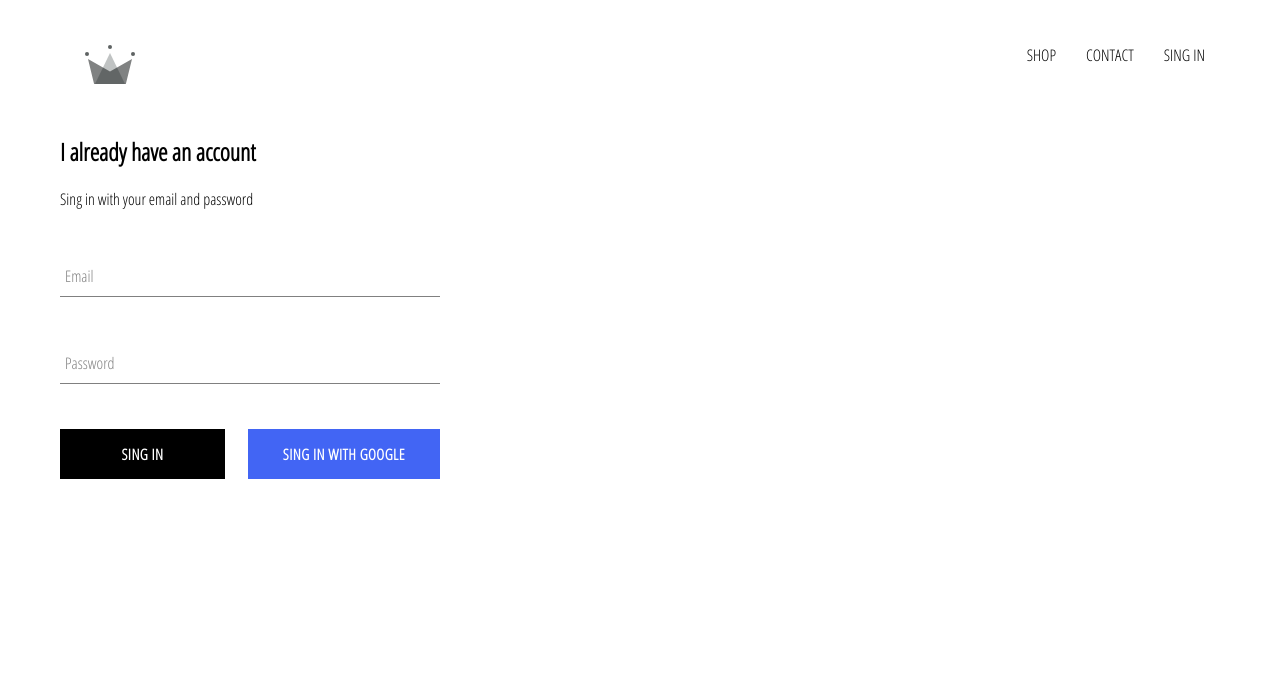
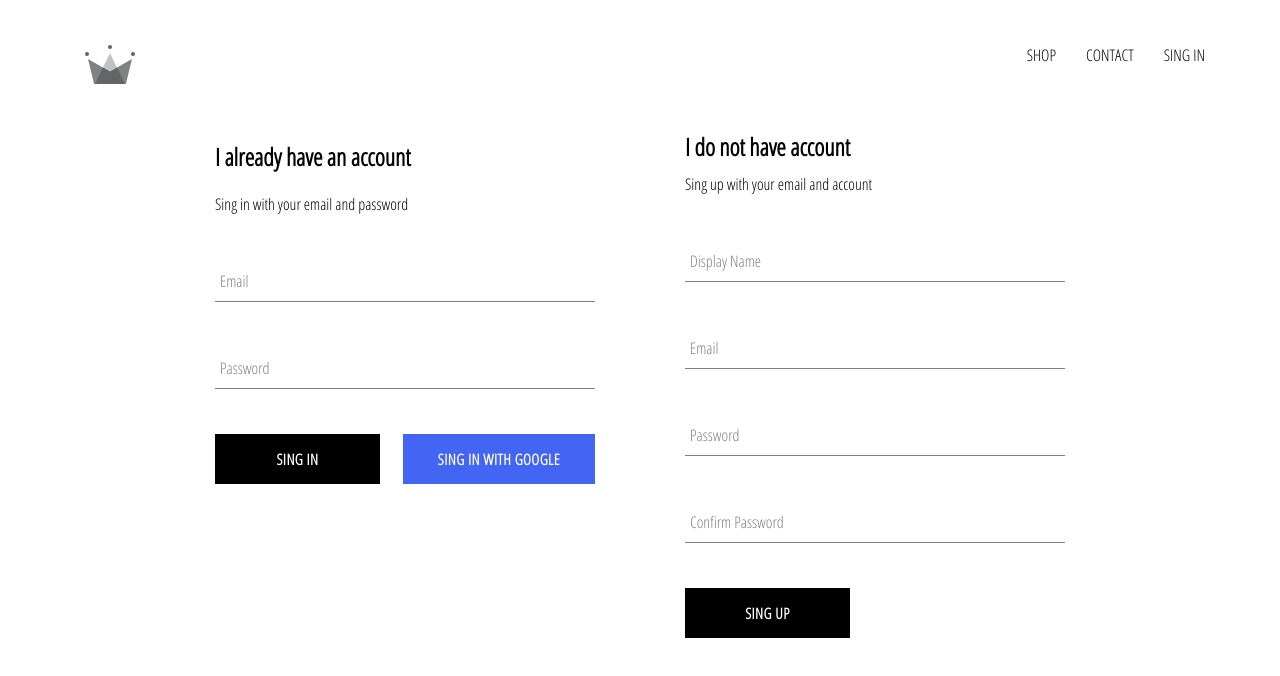
Before and after one commit to thiagoangelino/crwn-clothing, a React (Create React App) app: page /singin in a window 1280 px wide. Shown: the top 676 px of the page. Built offline with nearby package versions, Linux system fonts and the light colour scheme; no server answers.

Commit message:
implemented firebase utils, included ability to store autenticated users into our firestore database

```diff
--- a/src/App.js
+++ b/src/App.js
@@ -7,7 +7,7 @@
 import ShopPage from './pages/shop/shop.component'
 import SingInAndSingUp from './pages/sing-in-and-sing-up/sing-in-and-sing-up.component'
 import Header from './components/header/header.component'
-import { auth } from './firebase/firebase.utils'
+import { auth, createUserProfileDocument } from './firebase/firebase.utils'
 
 class App extends React.Component {
   constructor(){
@@ -20,11 +20,24 @@
   unsubscribeFromAuth = null;
 
   componentDidMount(){
-    this.unsubscribeFromAuth = auth.onAuthStateChanged( user =>{
-      this.setState({currentUser: user});
+    this.unsubscribeFromAuth = auth.onAuthStateChanged( async userAuth =>{
+      if(userAuth){
+        const userRef = await createUserProfileDocument(userAuth);
 
-      console.log(user);
-    } )
+        userRef.onSnapshot(snapShot => {
+          this.setState(
+            {
+              currentUser: {
+                id: snapShot.id,
+                ...snapShot.data()
+              }
+            }
+          )
+          console.log(this.state)
+        })
+      }
+      this.setState({currentUser: userAuth})
+    })
   }
 
   componentWillUnmount(){
@@ -37,7 +50,7 @@
                 <Switch>
                   <Route exact path='/' component={HomePage}/>
                   <Route exact path='/shop' component={ShopPage}/>
-                  <Route exact path='/singIn' component={SingInAndSingUp}/>
+                  <Route exact path='/singin' component={SingInAndSingUp}/>
 
                 </Switch>
               </div>
--- /dev/null
+++ b/src/components/sing-up/sing-up.component.jsx
@@ -0,0 +1,103 @@
+import React from 'react'
+
+import FormInput from '../form-input/form-input.component'
+import CustomButton from '../custom-button/custom-button.component'
+
+import { auth, createUserProfileDocument } from '../../firebase/firebase.utils'
+
+import './sing-up.styles.scss'
+
+class SingUp extends React.Component {
+    constructor(){
+        super();
+
+        this.state = {
+            displayName: '',
+            email: '',
+            password: '',
+            confirmPassword: ''
+        }
+    }
+
+    handleSubmit = async event => {
+        event.preventDefault();
+
+        const {displayName, email, password, confirmPassword} = this.state;
+
+        if(password !== confirmPassword){
+            //console.log("Password don't match!");
+            alert("Password don't match!");
+            return;
+        }
+
+        try{
+            const {user} = await auth.createUserWithEmailAndPassword( email, password);
+
+            await  createUserProfileDocument(user, {displayName})
+
+            this.setState({
+                displayName: '',
+                email: '',
+                password: '',
+                confirmPassword: ''
+            });
+
+        }catch(error){
+            console.log(error);
+
+        }
+    };
+
+    handleChange = event => {
+        const {value, name} = event.target;
+
+        this.setState({[name]: value});
+    }
+
+    render(){
+        const {displayName, email, password, confirmPassword} = this.state;
+        return(
+            <div className='sing-up' >
+                <h2 className='title'> I do not have account </h2>
+                <span> Sing up with your email and account </span>
+                <form className='sing-up-form' onSubmit={this.handleSubmit}>
+                    <FormInput
+                        type='text'
+                        name='displayName'
+                        value={displayName}
+                        onChange={this.handleChange}
+                        label='Display Name'
+                        required
+                    />
+                    <FormInput
+                        type='email'
+                        name='email'
+                        value={email}
+                        onChange={this.handleChange}
+                        label='Email'
+                        required
+                    />
+                    <FormInput
+                        type='password'
+                        name='password'
+                        value={password}
+                        onChange={this.handleChange}
+                        label='Password'
+                        required
+                    />
+                    <FormInput
+                        type='password'
+                        name='confirmPassword'
+                        value={confirmPassword}
+                        onChange={this.handleChange}
+                        label='Confirm Password'
+                        required
+                    />
+                    <CustomButton type='submit'> SING UP </CustomButton>
+                </form>
+            </div>
+        )
+    }
+}
+
+export default SingUp;
--- /dev/null
+++ b/src/components/sing-up/sing-up.styles.scss
@@ -0,0 +1,9 @@
+.sing-up {
+    display: flex;
+    flex-direction: column;
+    width: 380px;
+
+    .title {
+        margin: 10px 0;
+    }
+}
--- a/src/firebase/firebase.utils.js
+++ b/src/firebase/firebase.utils.js
@@ -13,6 +13,33 @@
     measurementId: "G-4EWRWXSF7M"
   }
 
+  export const createUserProfileDocument = async (userAuth, additionalData) => {
+    if(!userAuth) return;
+
+    const userRef = firestore.doc(`user/${ userAuth.uid }`);
+
+    const snapShot = await userRef.get();
+
+    if(!snapShot.exists){
+        const { displayName, email } = userAuth;
+        const createdAt = new Date();
+
+        try{
+            await userRef.set({
+                displayName,
+                email,
+                createdAt,
+                ...additionalData
+             })
+        } catch (error){
+            console.log('error creating user', error.message);
+        }
+    }
+    return userRef;
+
+
+  }
+
   firebase.initializeApp(config);
 
   export const auth = firebase.auth();
--- a/src/pages/sing-in-and-sing-up/sing-in-and-sing-up.component.jsx
+++ b/src/pages/sing-in-and-sing-up/sing-in-and-sing-up.component.jsx
@@ -1,11 +1,13 @@
 import React from 'react'
 import SingIn from '../../components/sing-in/sing-in.component'
+import SingUp from '../../components/sing-up/sing-up.component'
 
 import './sing-in-and-sing-up.style.scss'
 
 const SingInAndSingUp = () => (
-    <div>
+    <div className='sing-in-and-sing-up'>
         <SingIn />
+        <SingUp />
     </div>
 )
 
--- a/src/pages/sing-in-and-sing-up/sing-in-and-sing-up.style.scss
+++ b/src/pages/sing-in-and-sing-up/sing-in-and-sing-up.style.scss
@@ -0,0 +1,6 @@
+.sing-in-and-sing-up {
+    width: 850px;
+    display: flex;
+    justify-content: space-between;
+    margin: 30px auto;
+}
```
